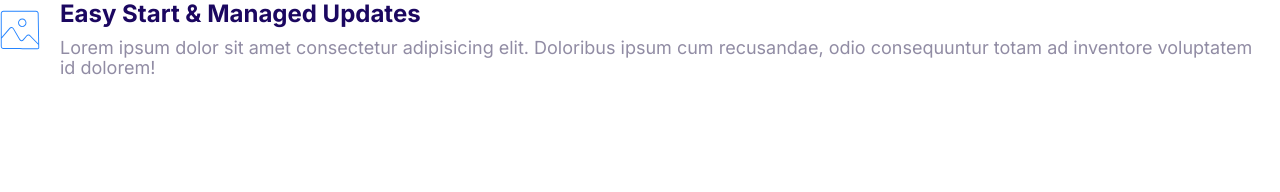
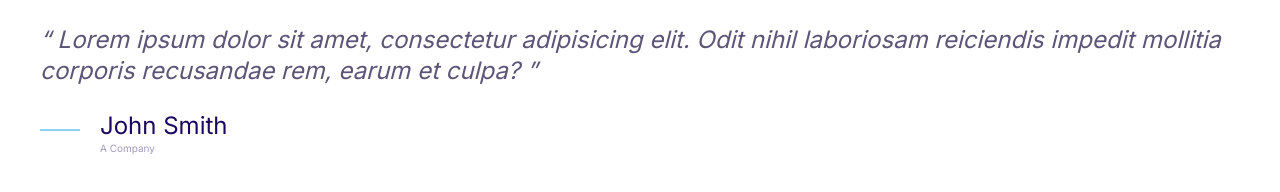
Before and after one commit to gitkudy237/kudy-repo, a plain HTML site: page index.html in a window 1280 px wide. Drawn offline with Linux system fonts and the light colour scheme.

Commit message:
Building quotes.

```diff
--- a/css/styles.css
+++ b/css/styles.css
@@ -4,6 +4,7 @@
   --color-accent: #ff3400;
   --color-heading: #1b0760;
   --color-body: #918ca4;
+  --color-body-darker: #5c5577;
   --color-border: #ccc;
   --border-radius: 30px;
 }
@@ -382,3 +383,52 @@ a {
 .media__image {
   margin-top: 1rem;
 }
+
+/* Quotes */
+
+.quote {
+  font-size: 3rem;
+  font-style: italic;
+  color: var(--color-body-darker);
+  line-height: 1.3;
+}
+
+.quote__text::before {
+  content: open-quote;
+}
+
+.quote__text::after {
+  content: close-quote;
+}
+
+.quote__author {
+  font-size: 3rem;
+  font-style: normal;
+  color: var(--color-heading);
+  font-weight: 500;
+  margin-bottom: 0;
+}
+.company__name {
+  font-size: 2rem;
+  font-style: normal;
+  color: var(--color-heading);
+  opacity: 40%;
+}
+
+.quote__line {
+  position: relative;
+  bottom: 10px;
+}
+
+@media screen and (min-width: 1024px) {
+  .quote {
+    font-size: 2.4rem;
+  }
+  .quote__author {
+    font-size: 2.4rem;
+  }
+
+  .company__name {
+    font-size: 1rem;
+  }
+}
--- a/index.html
+++ b/index.html
@@ -13,20 +13,25 @@
     <link rel="stylesheet" href="css/styles.css" />
   </head>
   <body>
+    <blockquote class="quote">
+      <p class="quote__text">
+        Lorem ipsum dolor sit amet, consectetur adipisicing elit. Odit nihil
+        laboriosam reiciendis impedit mollitia corporis recusandae rem, earum et
+        culpa?
+      </p>
+      <footer>
         <div class="media">
           <div class="media__image">
-        <svg class="icon icon--primary">
-          <use xlink:href="images/sprite.svg#snap"></use>
+            <svg class="icon icon--primary quote__line">
+              <use xlink:href="images/sprite.svg#line"></use>
             </svg>
           </div>
           <div class="media__body">
-        <h3 class="media__title">Easy Start & Managed Updates</h3>
-        <p>
-          Lorem ipsum dolor sit amet consectetur adipisicing elit. Doloribus
-          ipsum cum recusandae, odio consequuntur totam ad inventore voluptatem
-          id dolorem!
-        </p>
+            <h3 class="media__title quote__author">John Smith</h3>
+            <p class="company__name">A Company</p>
           </div>
         </div>
+      </footer>
+    </blockquote>
   </body>
 </html>
```
Also changed, not shown: components/quote.html (added, +20 -0 lines). Lines whose indentation alone changed are shown as unchanged.
